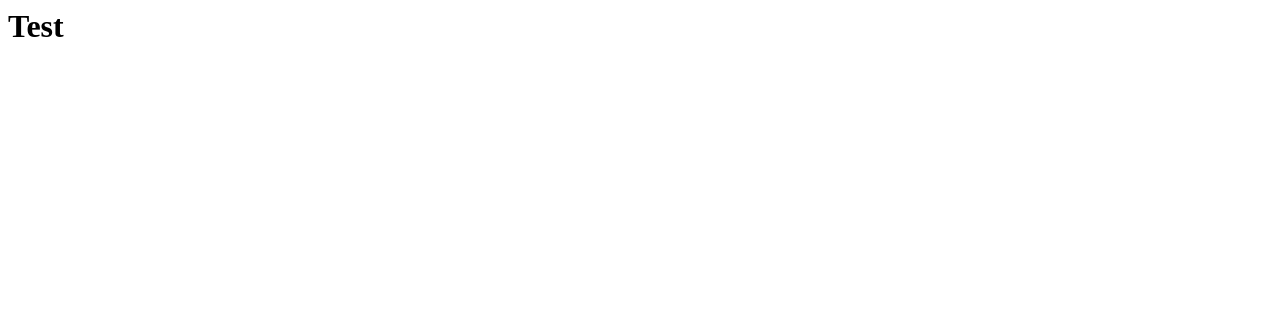
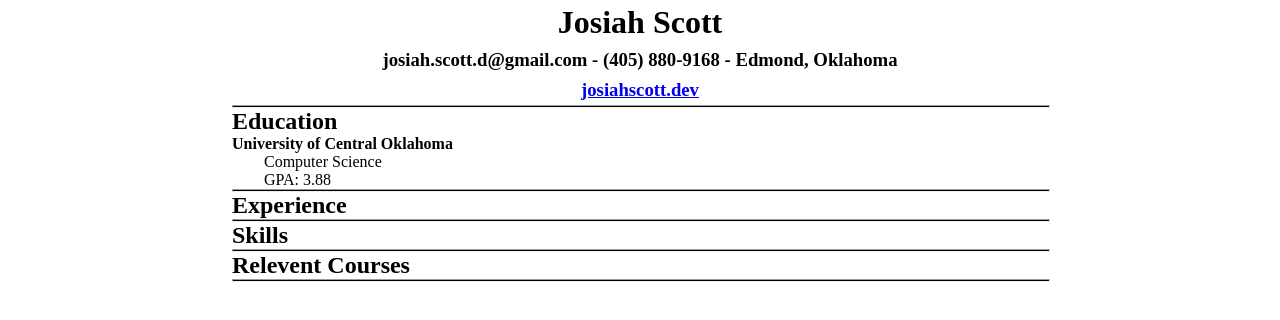
Before and after one commit to JosiahSco/resume, a plain HTML site: page index.html in a window 1280 px wide. Drawn offline with Linux system fonts and the light colour scheme.

Commit message:
basic resume skeleton

```diff
--- a/index.html
+++ b/index.html
@@ -1 +1,40 @@
-<h1>Test</h1>
+<!DOCTYPE html>
+<html lang="en">
+<head>
+    <meta charset="UTF-8">
+    <meta name="viewport" content="width=device-width, initial-scale=1.0">
+    <title>Josiah Scott</title>
+    <link rel="stylesheet" type="text/css" href="styles.css">
+</head>
+<body>
+    <div class="page">
+        <div class="head">
+            <h1>Josiah Scott</h1>
+            <h3>josiah.scott.d@gmail.com - (405) 880-9168 - Edmond, Oklahoma</h3>
+            <h3><a href="https://josiahscott.dev">josiahscott.dev</a></h3>
+        </div>
+        <hr>
+        <div class="education">
+            <h2>Education</h2>
+            <h4>University of Central Oklahoma</h4>
+            <div class="education-info">
+                <p>Computer Science</p>
+                <p>GPA: 3.88</p>
+            </div>
+        </div>
+        <hr>
+        <div class="experience">
+            <h2>Experience</h2>
+        </div>
+        <hr>
+        <div class="skills">
+            <h2>Skills</h2>
+        </div>
+        <hr>
+        <div class="classes">
+            <h2>Relevent Courses</h2>
+        </div>
+        <hr>
+    </div>
+</body>
+</html>
--- /dev/null
+++ b/styles.css
@@ -0,0 +1,33 @@
+* {
+    margin: 0;
+}
+
+body {
+    display: flex;
+    justify-content: center;
+}
+
+.page {
+    width: 816px;
+}
+
+.head {
+    display: flex;
+    flex-direction: column;
+    align-items: center;
+}
+
+.head h1, .head h3 {
+    margin: 4px;
+}
+
+hr {
+    height: 1px;
+    width: 100%;
+    color: black;
+    background-color: black;
+}
+
+.education-info {
+    margin-left: 2rem;
+}
```
